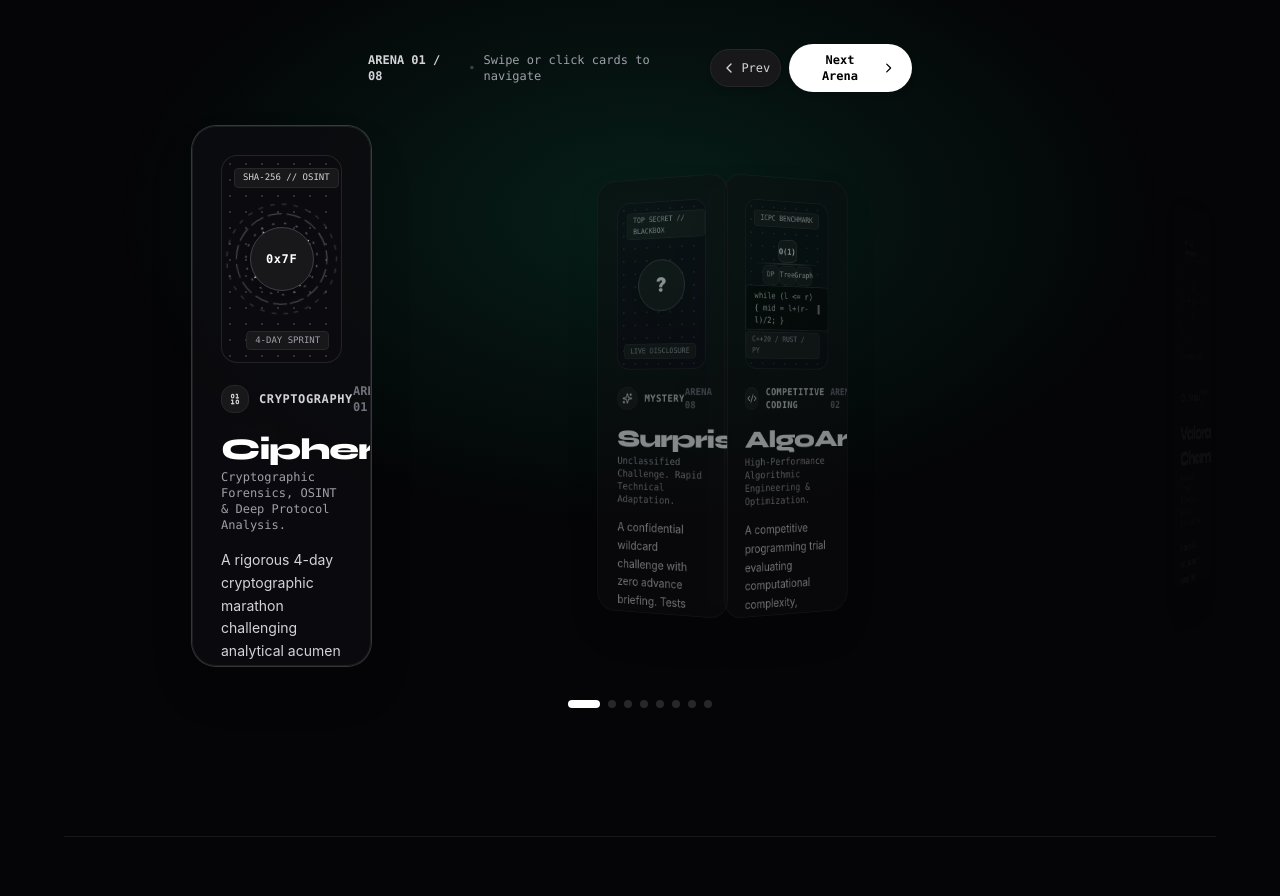
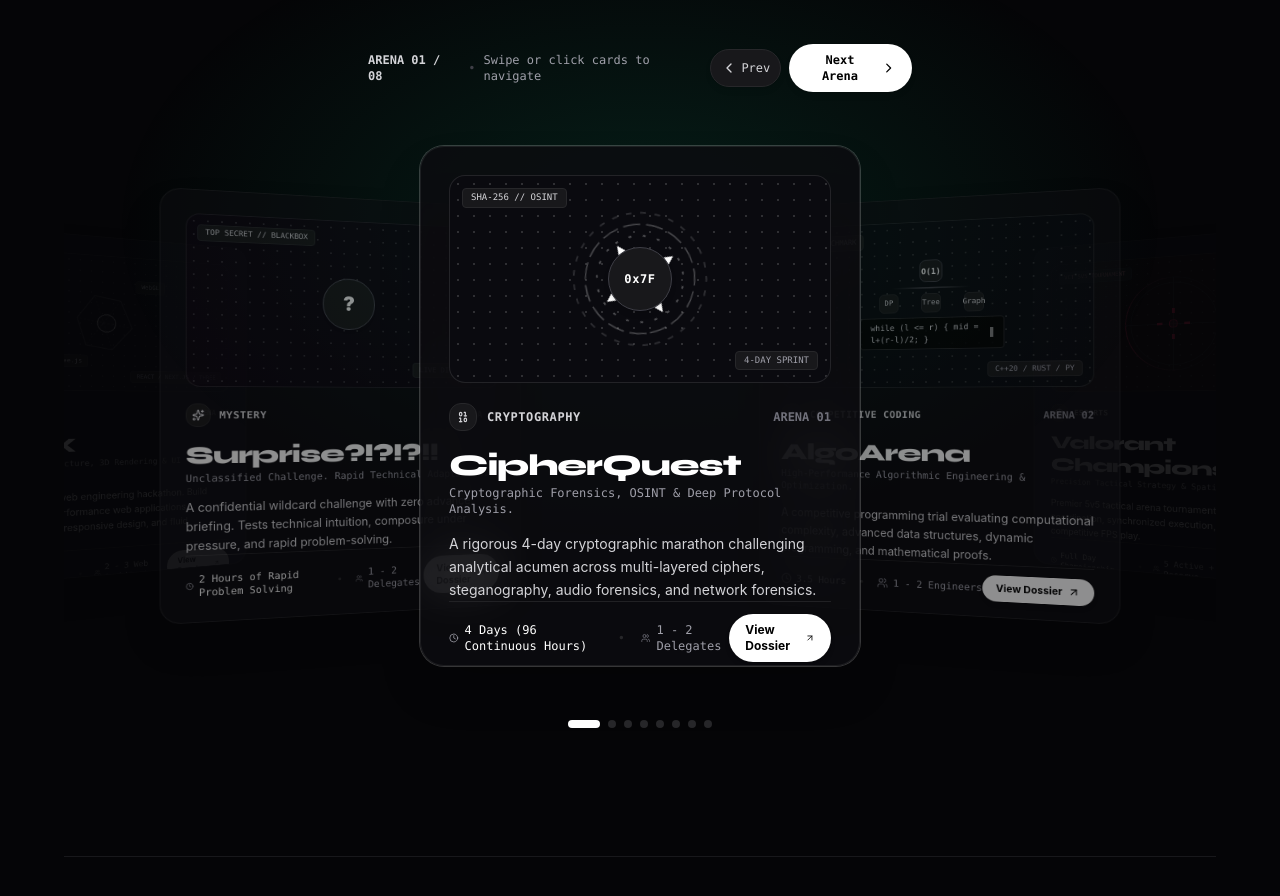
Before and after one commit to Valenite/genesiz-web, a React (Vite) app: page / in a window 1280 px wide. Shown: the part 1360-2256 px from the top of the page. Built offline with nearby package versions, Linux system fonts and the light colour scheme.

Commit message:
Fix card distortion: remove position:relative override from spotlight-card and enforce 2-layer centered 3D card layout

```diff
--- a/src/components/EventGrid.tsx
+++ b/src/components/EventGrid.tsx
@@ -272,7 +272,7 @@ export const EventGrid: React.FC<EventGridProps> = ({ onSelectEvent }) => {
 
             {/* 3D STACKED COVERFLOW STAGE CONTAINER */}
             <div
-              className="relative h-[540px] sm:h-[560px] w-full select-none cursor-grab active:cursor-grabbing [perspective:1400px] flex items-center justify-center overflow-visible"
+              className="relative h-[560px] sm:h-[580px] w-full select-none cursor-grab active:cursor-grabbing [perspective:1200px] flex items-center justify-center overflow-visible"
               onMouseDown={handleDragStart}
               onMouseMove={handleDragMove}
               onMouseUp={handleDragEnd}
@@ -288,7 +288,7 @@ export const EventGrid: React.FC<EventGridProps> = ({ onSelectEvent }) => {
 
                 if (Math.abs(diff) > 2) return null;
 
-                const normalizedDrag = isDragging ? dragDeltaX / 380 : 0;
+                const normalizedDrag = isDragging ? dragDeltaX / 360 : 0;
                 const clampedDrag = Math.max(-1, Math.min(1, normalizedDrag));
 
                 const totalOffset = diff + clampedDrag;
@@ -296,13 +296,13 @@ export const EventGrid: React.FC<EventGridProps> = ({ onSelectEvent }) => {
 
                 const Icon = iconMap[event.iconName] || Sparkles;
 
-                // Pixel-based offset so cards space correctly regardless of card width
-                const CARD_STEP_PX = 380;
+                // Smooth coverflow spacing
+                const CARD_STEP_PX = 320;
                 let translateXpx = totalOffset * CARD_STEP_PX;
-                let rotateY = totalOffset * 26;
-                let scale = Math.max(0.75, 1 - Math.abs(totalOffset) * 0.14);
-                let translateZ = -Math.abs(totalOffset) * 100;
-                let opacity = Math.max(0, 1 - Math.abs(totalOffset) * 0.48);
+                let rotateY = totalOffset * -20;
+                let scale = Math.max(0.78, 1 - Math.abs(totalOffset) * 0.12);
+                let translateZ = -Math.abs(totalOffset) * 120;
+                let opacity = Math.max(0, 1 - Math.abs(totalOffset) * 0.45);
                 let zIndex = 30 - Math.round(Math.abs(totalOffset) * 10);
 
                 return (
@@ -318,19 +318,20 @@ export const EventGrid: React.FC<EventGridProps> = ({ onSelectEvent }) => {
                       }
                     }}
                     style={{
-                      transform: `translateX(${translateXpx}px) rotateY(${rotateY}deg) scale(${scale}) translateZ(${translateZ}px)`,
+                      transform: `translate3d(${translateXpx}px, 0px, ${translateZ}px) rotateY(${rotateY}deg) scale(${scale})`,
                       transformStyle: 'preserve-3d',
                       WebkitTransformStyle: 'preserve-3d',
                       opacity,
                       zIndex,
-                      width: '460px',
-                      maxWidth: '90vw',
                       transition: isDragging
                         ? 'none'
                         : 'transform 0.5s cubic-bezier(0.16, 1, 0.3, 1), opacity 0.5s ease',
                       pointerEvents: 'auto',
                     }}
-                    className={`absolute h-[520px] sm:h-[540px] rounded-3xl shadow-2xl spotlight-card p-6 sm:p-7 flex flex-col justify-between border border-white/20 bg-[#0a0a0f] overflow-hidden ${
+                    className="absolute top-1/2 left-1/2 -ml-[170px] sm:-ml-[200px] md:-ml-[220px] -mt-[250px] sm:-mt-[260px] w-[340px] sm:w-[400px] md:w-[440px] h-[500px] sm:h-[520px]"
+                  >
+                    <div
+                      className={`w-full h-full rounded-3xl shadow-2xl spotlight-card p-6 sm:p-7 flex flex-col justify-between border border-white/20 bg-[#0a0a0f] overflow-hidden ${
                         isActive
                           ? 'ring-1 ring-white/20'
                           : 'cursor-pointer hover:brightness-125'
@@ -389,6 +390,7 @@ export const EventGrid: React.FC<EventGridProps> = ({ onSelectEvent }) => {
                         <div className="px-4 py-2 rounded-full bg-white hover:bg-zinc-200 text-black font-bold text-xs flex items-center gap-1.5 transition-all cursor-pointer shadow-md hover:scale-105">
                           <span>View Dossier</span>
                           <ArrowUpRight className="w-3.5 h-3.5" />
+                        </div>
                       </div>
                     </div>
                   </div>
--- a/src/index.css
+++ b/src/index.css
@@ -51,7 +51,6 @@
 
 /* Executive Spotlight Card */
 .spotlight-card {
-  position: relative;
   background: rgba(12, 12, 16, 0.85);
   backdrop-filter: blur(20px);
   border: 1px solid rgba(255, 255, 255, 0.08);
```
Lines whose indentation alone changed are shown as unchanged.
